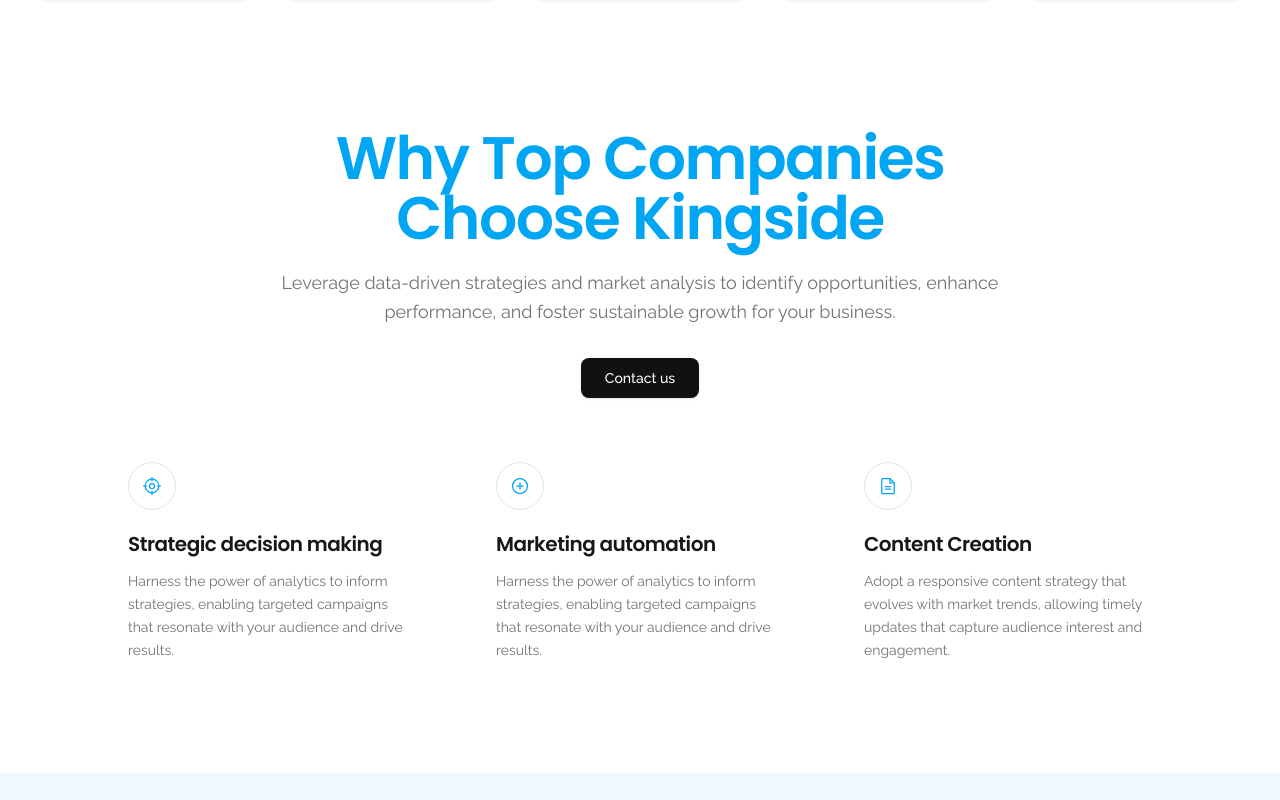
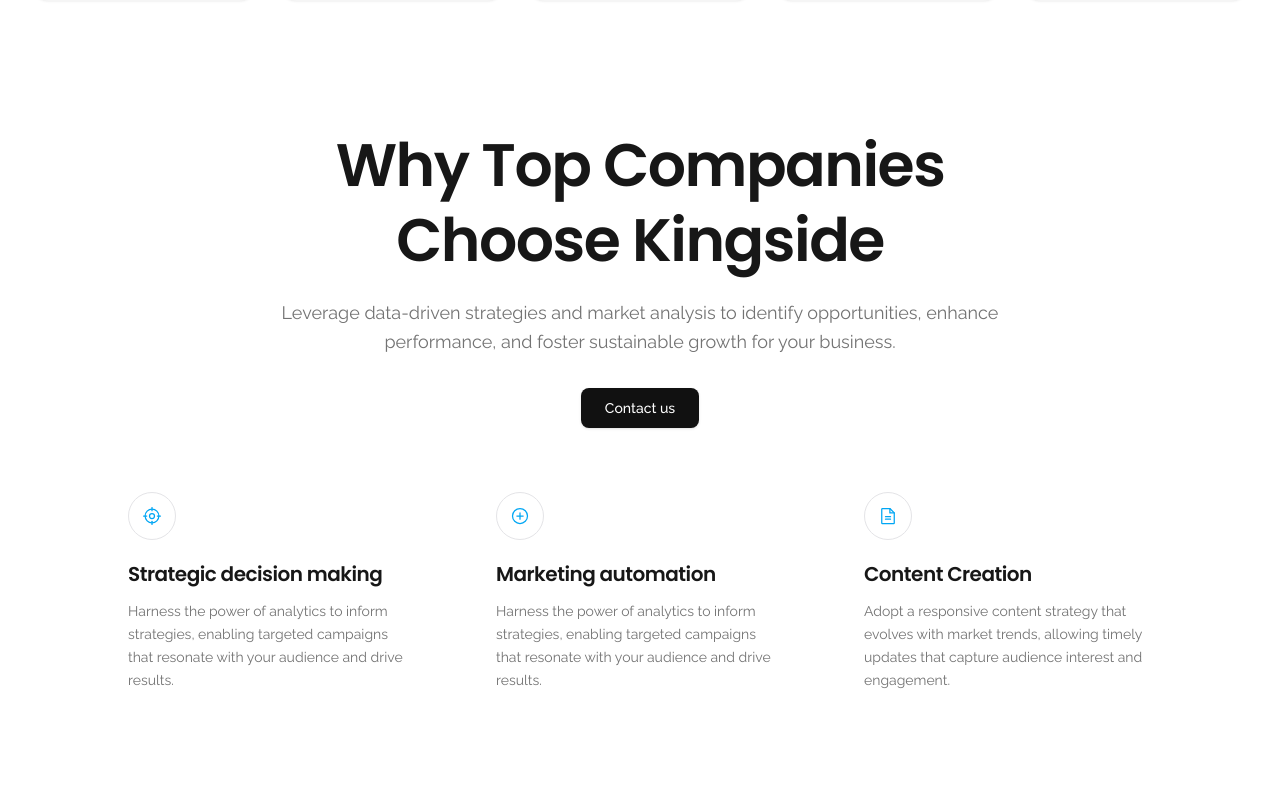
Before and after one commit to rmgtx/Kingsidenew, a React (Vite) app: page / in a window 1280 px wide. Shown: the part 900-1700 px from the top of the page. Built offline with nearby package versions, Linux system fonts and the light colour scheme.

Commit message:
Refine designs: Lighter icons in HowItWorks, updated typography in WhyKingside

```diff
--- a/src/components/sections/HowItWorks.tsx
+++ b/src/components/sections/HowItWorks.tsx
@@ -110,7 +110,7 @@ export function HowItWorks() {
 
                   {/* Card Content - Removed Hover Effects */}
                   <div className="relative w-full h-full rounded-2xl border border-neutral-100 bg-white p-8 shadow-sm">
-                    <div className="mb-6 inline-flex h-12 w-12 items-center justify-center rounded-xl bg-sky-50 text-sky-600">
+                    <div className="mb-6 inline-flex h-12 w-12 items-center justify-center rounded-xl bg-sky-50 text-sky-500">
                       <Icon size={24} weight="fill" />
                     </div>
 
--- a/src/components/sections/WhyKingside.tsx
+++ b/src/components/sections/WhyKingside.tsx
@@ -54,7 +54,7 @@ export function WhyKingside() {
                     <motion.h2
                         variants={item}
                         transition={{ duration: 0.55, ease: "easeOut" }}
-                        className="text-4xl font-semibold tracking-tight text-sky-500 sm:text-6xl"
+                        className="text-4xl font-semibold tracking-tight text-neutral-900 sm:text-6xl leading-tight"
                     >
                         Why Top Companies Choose Kingside
                     </motion.h2>
```
